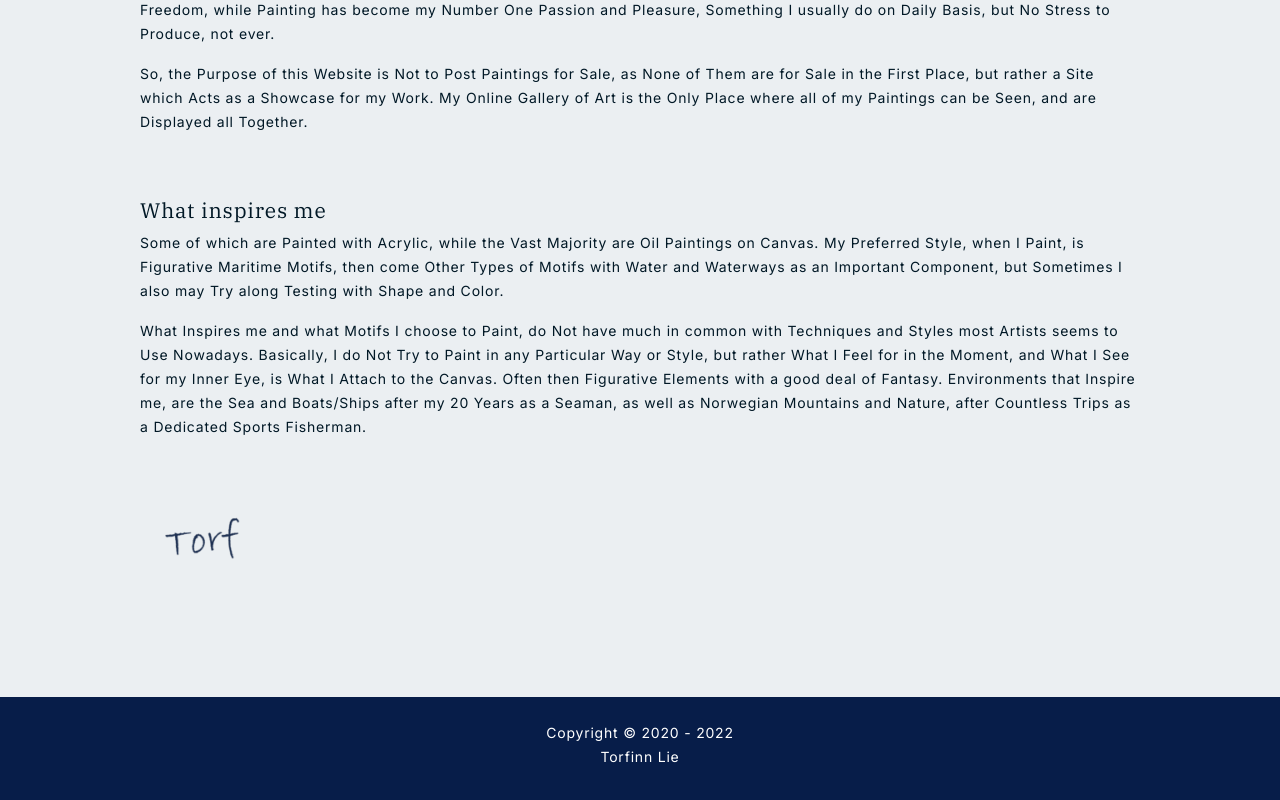
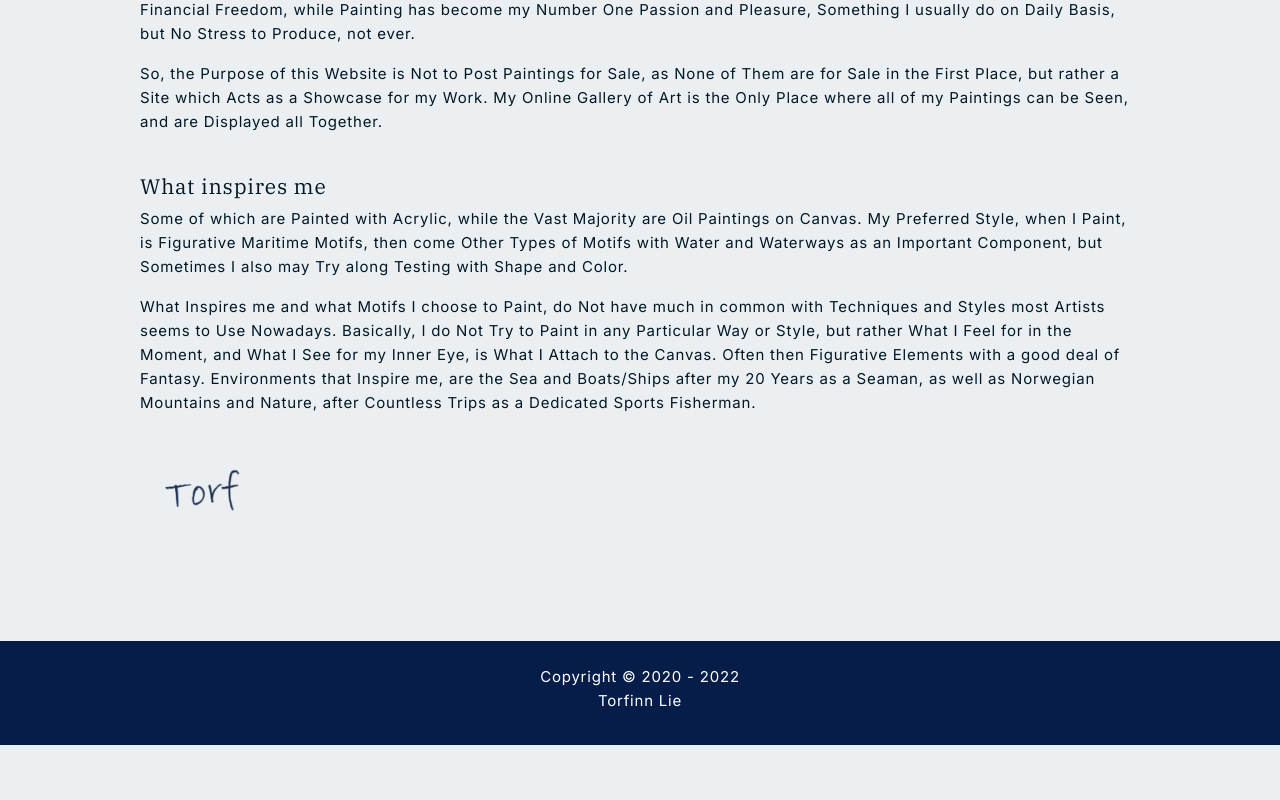
Before and after one commit to lunadragon06/torfs-art-gallery, a React (Create React App) app: page /about in a window 1280 px wide. Shown: the part 680-1480 px from the top of the page. After the commit the page ends 1425 px from the top, so only its background shows below. Built offline with nearby package versions, Linux system fonts and the light colour scheme.

Commit message:
Update _base.scss

```diff
--- a/src/sass/partials/_base.scss
+++ b/src/sass/partials/_base.scss
@@ -19,7 +19,7 @@ $--default-line-height: 1.5rem;
 $--primary-font: 'IBM Plex Serif', serif;
 $--secondary-font: 'Inter', sans-serif;
 
-$--bread-text: 14px;
+$--bread-text: 15px;
 $--default-text: 16px;
 $--default-layout: 100%;
 $--layout-width: 1280px;
@@ -85,12 +85,12 @@ html {
 }
 
 .signature {
-  margin-bottom: 2.5rem;
+  margin-bottom: 2rem;
   width: 125px;
 }
 
 .what, .who {
-  margin-bottom: 4rem;
+  margin-bottom: 2.5rem;
 }
 
 article, i {
@@ -117,8 +117,8 @@ i {
   .about {
     align-items: unset;
     flex-direction: column;
-    gap: 2rem;
-    margin: 0rem 0rem 4rem;
+    gap: 1.25rem;
+    margin: 2rem 0rem 3rem;
   }
   .intro:first-child {
     order: 2;
```
